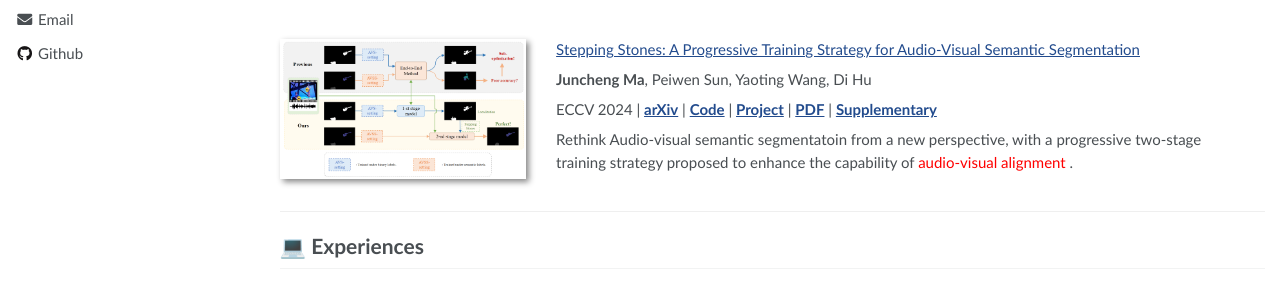
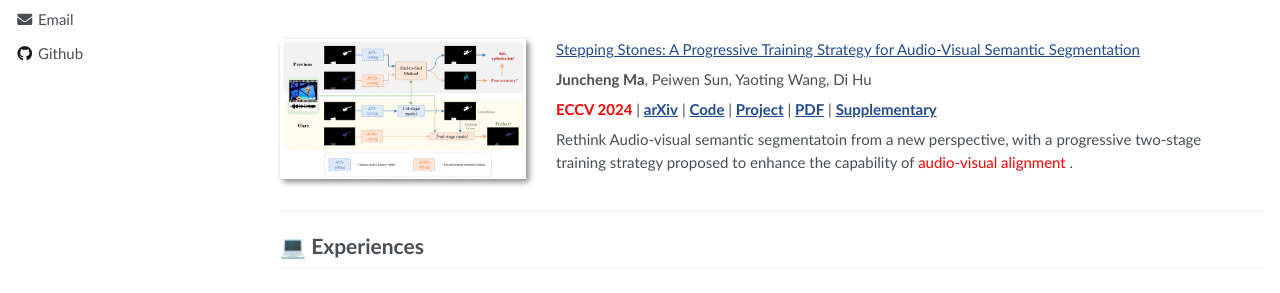
Before and after one commit to ucasmjc/ucasmjc.github.io, a Jekyll site: the page built from _pages/about.md, in a window 1280 px wide and 1219 px high. Shown: the part 415-708 px from the top of the window. Built offline with Jekyll 4.4.1, drawn with Linux system fonts in a browser that asks for light colours.

Commit message:
update code

```diff
--- a/_pages/about.md
+++ b/_pages/about.md
@@ -37,7 +37,7 @@ My research interest primarily includes Video Generation/Understanding, Mutilmod
 
 **Juncheng Ma**, Peiwen Sun, Yaoting Wang, Di Hu
 
-ECCV 2024 \| [**arXiv**](https://arxiv.org/abs/2407.11820) \| [**Code**](https://github.com/GeWu-Lab/Stepping-Stones) \| [**Project**](https://gewu-lab.github.io/stepping_stones/) \| [**PDF**](pdfs/09290.pdf) \| [**Supplementary**](pdfs/09290-supp.pdf)
+<span style="color:red">**ECCV 2024**</span> \| [**arXiv**](https://arxiv.org/abs/2407.11820) \| [**Code**](https://github.com/GeWu-Lab/Stepping-Stones) \| [**Project**](https://gewu-lab.github.io/stepping_stones/) \| [**PDF**](pdfs/09290.pdf) \| [**Supplementary**](pdfs/09290-supp.pdf)
 
 Rethink Audio-visual semantic segmentatoin from a new perspective, with a progressive two-stage training strategy proposed to enhance the capability of <span style="color:red">audio-visual alignment</span> .
 </div>
```
